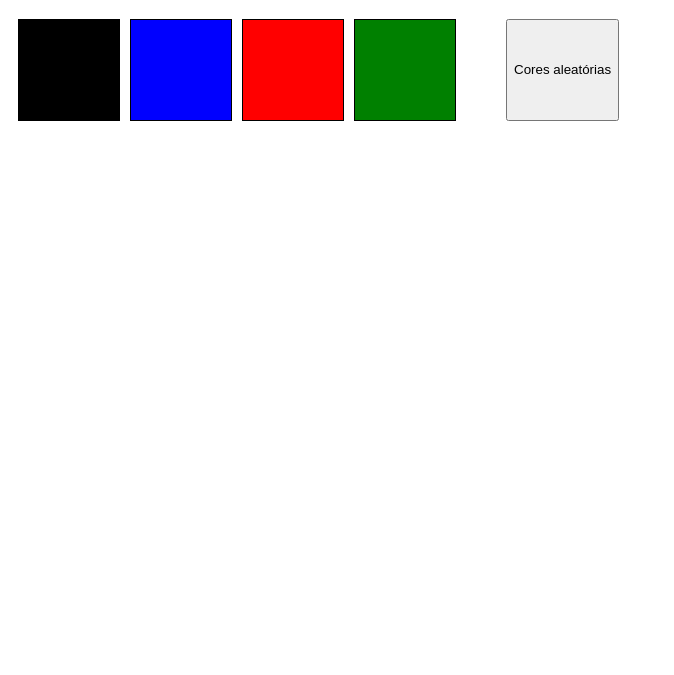
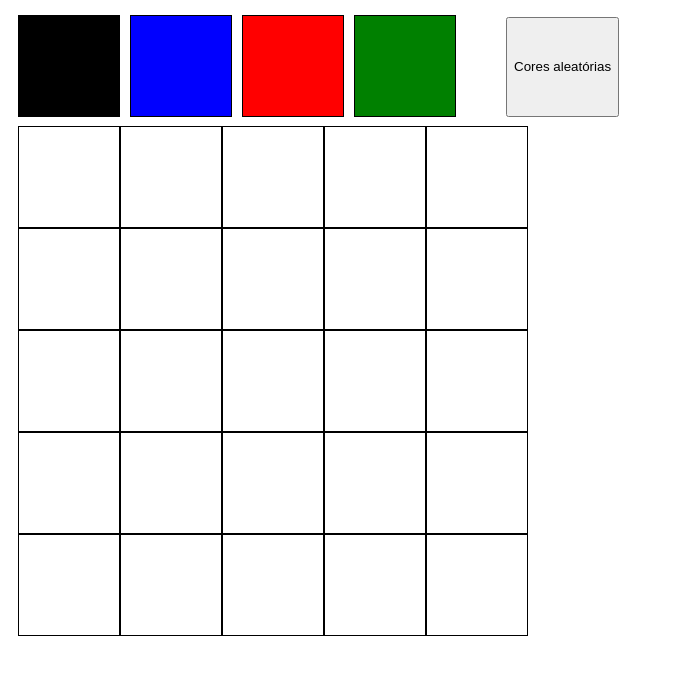
Before and after one commit to iuryruansc/Projeto-Arte-com-Pixels, a website: page index.html in a window 1280 px wide. Shown: the part 61-736 px from the top of the page, without its empty margins (0-674 px from the left). Drawn offline with Linux system fonts and the light colour scheme.

Commit message:
criando matriz de cor

```diff
--- a/index.html
+++ b/index.html
@@ -16,6 +16,7 @@
             <div class="color"></div>
             <button id="button-random-color">Cores aleatórias</button>
         </div>
+        <div id="pixel-board"></div>
     </main>
     <script src="script.js"></script>
 </body>
--- a/script.js
+++ b/script.js
@@ -1,7 +1,9 @@
+const board = document.querySelector('#pixel-board')
+const palettes = document.querySelectorAll(".color");
+
+
 const randomColors = (event) => {
-    const palettes = document.querySelectorAll(".color");
     let newArray = [];
-
     for (let index = 0; index < palettes.length; index++) {
         if (index > 0) {
             let red = Math.floor(Math.random() *256)
@@ -17,12 +19,29 @@ const randomColors = (event) => {
     }
 }
 
-window.onload = () => {
-    const colors = JSON.parse(localStorage.getItem('colorPalette'));
-    const palettes = document.querySelectorAll(".color");
-    for (let index = 1; index < palettes.length; index += 1) {
-        let cor = colors[index-1];
-        palettes[index].style.backgroundColor = cor;
+const bgColor = () => {
+    if (localStorage.getItem('colorPalette') === null) {
+        return;
+    } else {
+        const colors = JSON.parse(localStorage.getItem('colorPalette'));
+        const palettes = document.querySelectorAll(".color");
+        for (let index = 1; index < palettes.length; index += 1) {
+            let cor = colors[index-1];
+            palettes[index].style.backgroundColor = cor;
+        }
+    }
+}
+
+const criaMatriz = () => {
+    for (let i = 0; i < 5; i += 1) {
+        let newCell = document.createElement('div');
+        board.appendChild(newCell);
+        for (let j = 0; j < 5; j += 1) {
+            let newDiv = document.createElement('div');
+            newDiv.className = 'pixel';
+            newDiv.style.backgroundColor = 'white';
+            newCell.appendChild(newDiv);
+        }
     }
 }
 
@@ -40,3 +59,8 @@ forthColor.style.backgroundColor = 'green';
 
 const buttonRandomColor = document.querySelector("#button-random-color");
 buttonRandomColor.addEventListener('click', randomColors)
+
+window.onload = () => {
+    criaMatriz();
+    bgColor();
+}
--- a/style.css
+++ b/style.css
@@ -1,5 +1,6 @@
 #color-palette {
     display: flex;
+    margin-bottom: 15px;
 }
 
 .color {
@@ -12,3 +13,19 @@
 #button-random-color {
     margin-left: 50px;
 }
+
+#pixel-board {
+    display: inline-block;
+    margin-left: 10px;
+}
+
+.pixel {
+    display: inline-block;
+    height: 100px;
+    width: 100px;
+    border: 1px solid black;
+}
+
+div {
+    margin-top: -2px;
+}
```
